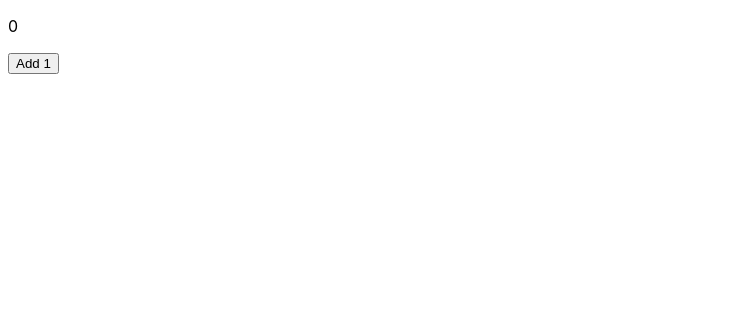
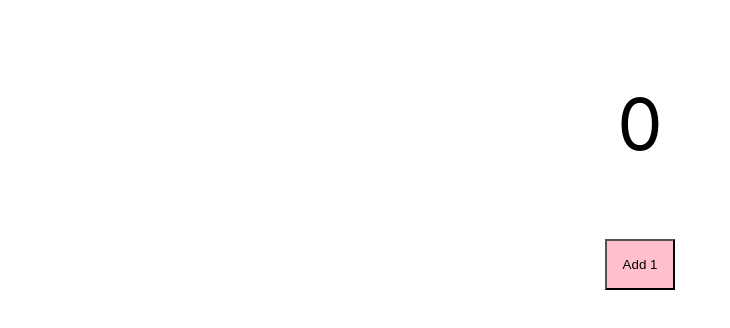
Before and after one commit to LDRMuse/Simple-Counter-App, a React (Create React App) app: page / in a window 1280 px wide. Shown: the top 328 px of the page, without its empty margins (0-730 px from the left). Built offline with nearby package versions, Linux system fonts and the light colour scheme.

Commit message:
Add CSS to button

```diff
--- a/src/components/Display/Button/Button.css
+++ b/src/components/Display/Button/Button.css
@@ -0,0 +1,13 @@
+button {
+  background-color: pink;
+  padding: 1rem;
+  max-width: 200px;
+  justify-content: center;
+
+}
+
+div {
+  display: flex;
+  flex-direction: column;
+  align-self: center;
+}
--- a/src/components/Display/Button/index.js
+++ b/src/components/Display/Button/index.js
@@ -1,5 +1,6 @@
 import PropTypes from 'prop-types'
 import React from 'react'
+import "./Button.css"
 
 export const Button = (props) => {
   const handleClick = () => {
--- a/src/components/Display/Display.css
+++ b/src/components/Display/Display.css
@@ -0,0 +1,4 @@
+p {
+  font-size: 72px;
+  text-align: center;
+}
--- a/src/components/Display/index.js
+++ b/src/components/Display/index.js
@@ -1,6 +1,8 @@
-import React, { Fragment } from "react"
+import React from "react"
 
-import {Button} from './Button'
+import { Button } from './Button'
+
+import "./Display.css"
 
 export class Display extends React.Component {
 
@@ -15,10 +17,10 @@ updateCount() {
   render() {
     // pass some props
     return (
-  <Fragment>
+      <div>
         <p>{this.state.currentCount}</p>
-  <Button buttonHandler={this.updateCount} buttonTxt="Add 1"/>
-  </Fragment>
+        <Button buttonHandler={this.updateCount} buttonTxt="Add 1" />
+      </div>
     )
   }
 }
```
Lines whose indentation alone changed are shown as unchanged.
